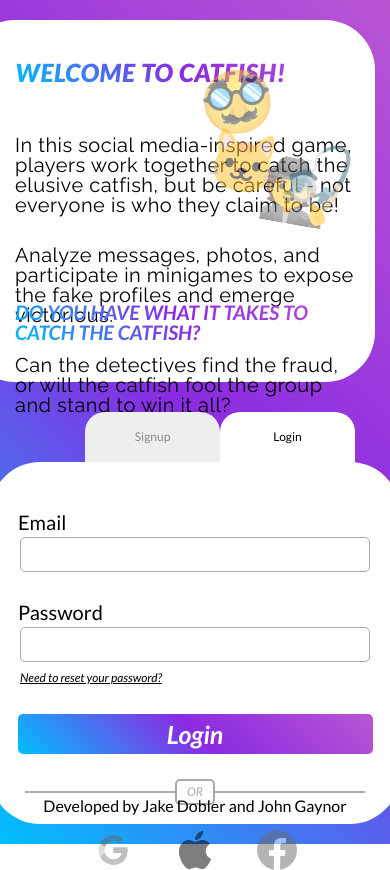
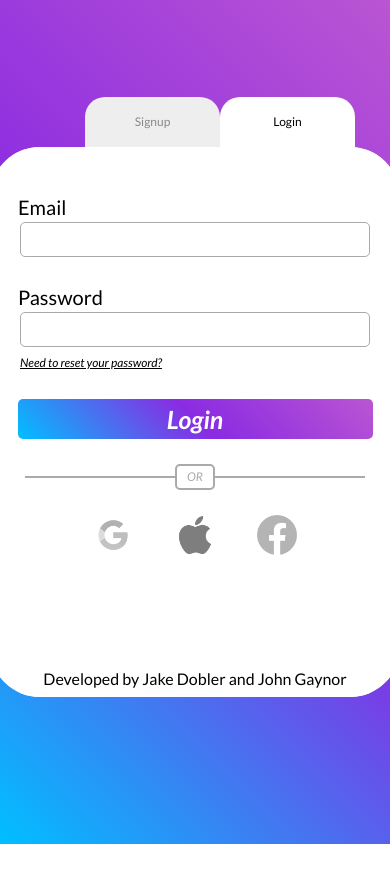
Before and after one commit to Jaecobd1/catfish, a Next.js app: page / in a window 390 px wide. After the commit the page ends 844 px from the top, so only its background shows below. Built offline with nearby package versions, Linux system fonts and the light colour scheme; no server answers.

Commit message:
responsive changes

```diff
--- a/src/pages/index.js
+++ b/src/pages/index.js
@@ -7,12 +7,12 @@ import { toast } from "react-hot-toast";
 import { StyleRegistry } from "styled-jsx";
 import { useState, useRef, useContext, useEffect, useCallback } from "react";
 import { UserContext } from "../lib/context";
-import Login from "@/components/RightPanel/Login";
+import Login from "@/components/Home/Login";
 import debounce from "lodash.debounce";
 import { firestore } from "../lib/firebase";
 import UserProfile from "@/components/Profiles/UserProfile";
 import Game from "@/components/Game/Game";
-import Hero from "@/components/LeftPanel/Hero";
+import Hero from "@/components/Home/Hero";
 
 const inter = Inter({ subsets: ["latin"] });
 const lato = Lato({
@@ -26,6 +26,8 @@ export default function Home() {
   // Get User Context
   const { user, username } = useContext(UserContext);
 
+  const cards = Array.from(document.getElementsByClassName("home-card"));
+  console.log(cards);
   return (
     <>
       <Head>
@@ -37,38 +39,34 @@ export default function Home() {
       <div className="">
         <main className={styles.main}>
           {/* Left Side Panel */}
-          <div className={styles.leftPanel}>{!user ? <Hero /> : <Game />}</div>
-
-          {/* Could we make this it's own components? */}
+          <div className={styles.leftPanel}>
+            {!user ? (
+              <div className="home-card">
+                <Hero />
+              </div>
+            ) : (
+              <Game />
+            )}
+          </div>
           {/* Right Side Panel */}
           <div className={styles.rightPanel}>
-            {user ? !username ? <UsernameForm /> : <UserProfile /> : <Login />}
+            {user ? (
+              !username ? (
+                <UsernameForm />
+              ) : (
+                <UserProfile />
+              )
+            ) : (
+              <div className="home-card">
+                <Login />
+              </div>
+            )}
           </div>
         </main>
       </div>
     </>
   );
 }
-
-// function GoogleSignUp() {
-// This is the sign in with google function
-//   const signInWithGoogle = async () => {
-//     await auth
-//       .signInWithPopup(googleAuthProvider)
-//       .then(() => {
-//         toast.success("Signed in");
-//       })
-//       .catch((error) => {
-//         console.log(error.message);
-//       });
-//   };
-//   return (
-//     <button className={styles.SWIGoogle} onClick={signInWithGoogle}>
-//       <Image src={Google} width={50} height={50} alt="Sign in with google" />
-//       Sign in Google
-//     </button>
-//   );
-// }
 
 // Username Validation form
 function UsernameForm() {
--- a/src/styles/Home.module.css
+++ b/src/styles/Home.module.css
@@ -55,6 +55,18 @@
 }
 
 @media screen and (max-width: 990px) {
+  .leftPanel {
+    max-width: 410px;
+    margin-right: 0;
+  }
+  .leftPanel,
+  .rightPanel {
+    position: absolute;
+    /* display: none; */
+  }
+}
+
+/* @media screen and (max-width: 990px) {
   .main {
     flex-direction: column;
     padding: 20px;
@@ -77,9 +89,9 @@
     margin-bottom: 50px;
     font-size: 15px;
   }
-}
+} */
 
-@media screen and (max-width: 660px) {
+/* @media screen and (max-width: 660px) {
   .main {
     flex-direction: column;
     padding: 20px;
@@ -108,4 +120,4 @@
     margin-bottom: 50px;
     font-size: 15px;
   }
-}
+} */
--- a/src/styles/LeftPanel/Hero.module.css
+++ b/src/styles/LeftPanel/Hero.module.css
@@ -60,6 +60,16 @@
 
   .heroEmojis p:nth-child(3) {
     font-size: 60px;
-    inset: auto 100px 220px auto;
+    inset: auto 60px 220px auto;
+  }
+
+  .heroContainer p {
+    max-width: 65%;
   }
 }
+
+@media screen and (max-width: 1065px) {
+  .heroContainer p:nth-child(5) {
+    display: none;
+  }
+}
```
Also changed, not shown: src/components/Home/Hero.jsx (renamed from src/components/LeftPanel/Hero.jsx), src/components/Home/Login.jsx (renamed from src/components/RightPanel/Login.jsx).
